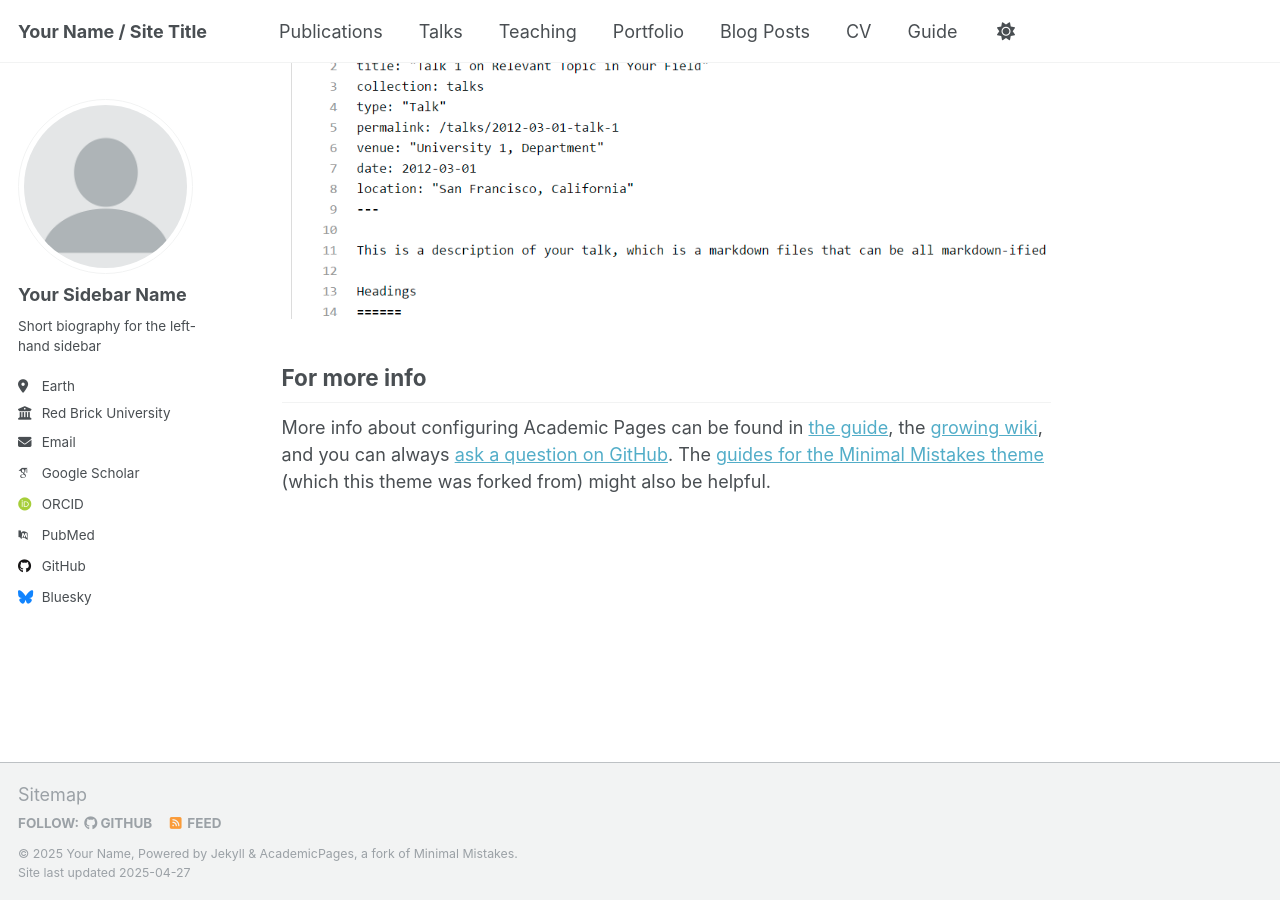
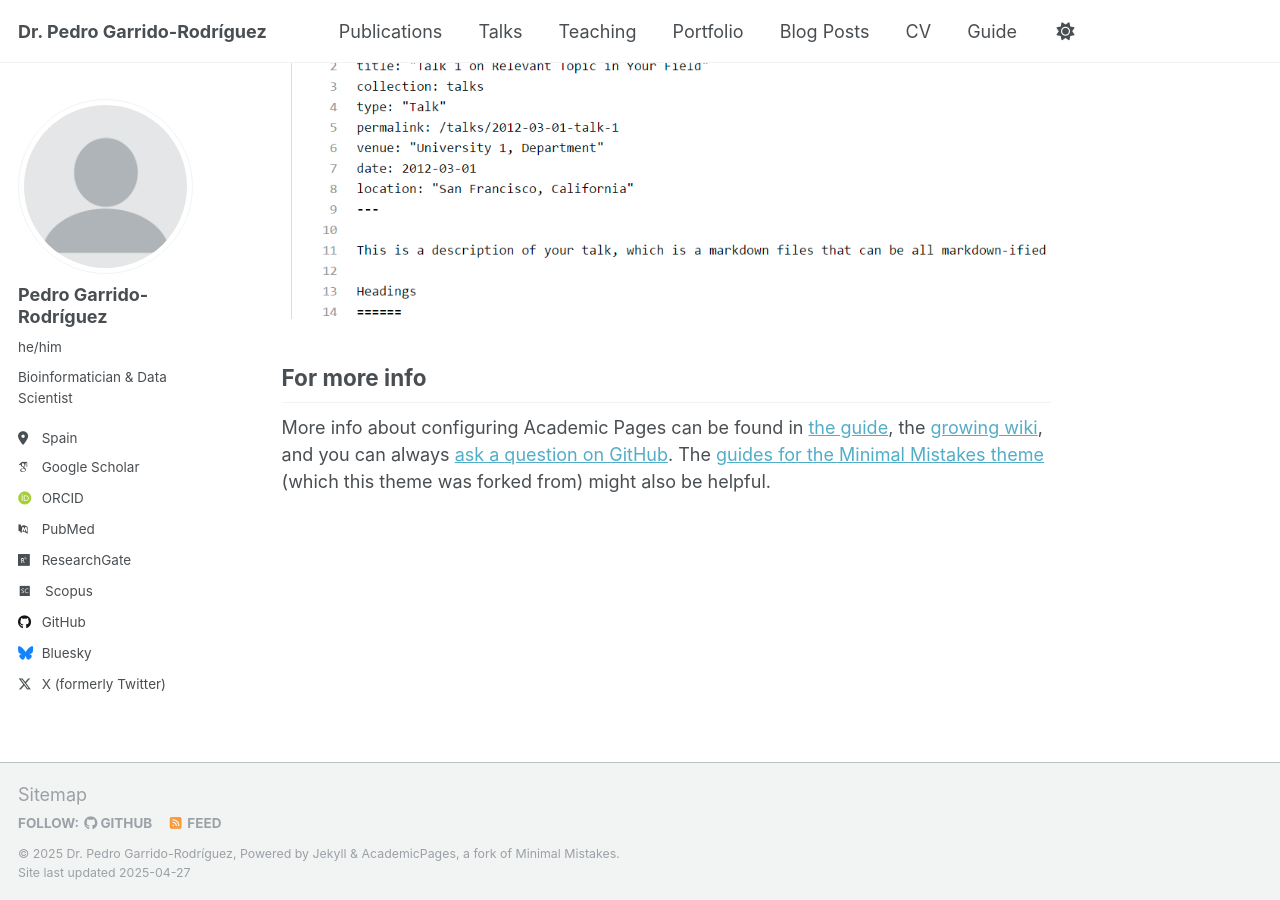
Before and after one commit to pedro-garridor/pedro-garridor.github.io, a Jekyll site: the page built from _pages/about.md, in a window 1280 px wide and 900 px high, scrolled down 2636 px. Built offline with Jekyll 4.4.1, drawn with Linux system fonts in a browser that asks for light colours; some web fonts are replaced.

Commit message:
Update _config.yml
Site-wide info

```diff
--- a/_config.yml
+++ b/_config.yml
@@ -9,13 +9,13 @@
 # Basic Site Settings
 locale                   : "en-US"
 site_theme               : "default"
-title                    : "Your Name / Site Title"
+title                    : "Dr. Pedro Garrido-Rodríguez"
 title_separator          : "-"
-name                     : &name "Your Name"
-description              : &description "personal description"
-url                      : https://academicpages.github.io # the base hostname & protocol for your site e.g. "https://[your GitHub username].github.io"
+name                     : &name "Dr. Pedro Garrido-Rodríguez"
+description              : &description "Bioinformatics, CS & Biomedicine"
+url                      : https://pedro-garridor.github.io # the base hostname & protocol for your site e.g. "https://[your GitHub username].github.io"
 baseurl                  : "" # the subpath of your site, e.g. "/blog"
-repository               : "academicpages/academicpages.github.io"
+repository               : "pedro-garridor.github.io"
 
 # Site Author - The following control what appear as part of the author content on the side bar.
 #               If a field is blank the icon and link will not appear, otherwise it will be shown.
@@ -23,34 +23,34 @@ repository               : "academicpages/academicpages.github.io"
 author:
   # Biographic information
   avatar           : "profile.png"
-  name             : "Your Sidebar Name"
-  pronouns         : # example: "she/her"
-  bio              : "Short biography for the left-hand sidebar"
-  location         : "Earth"
-  employer         : "Red Brick University"
+  name             : "Pedro Garrido-Rodríguez"
+  pronouns         : "he/him" # example: "she/her"
+  bio              : "Bioinformatician & Data Scientist"
+  location         : "Spain"
+  employer         : # "Red Brick University"
   uri              : # URL
-  email            : "none@example.org"
+  email            : # "none@example.org"
 
   # Academic websites
   arxiv            : # URL - Update with the correct link to your profile
-  googlescholar    : "https://scholar.google.com/citations?user=PS_CX0AAAAAJ"
+  googlescholar    : "https://scholar.google.com/citations?user=TcpIRXMAAAAJ"
   impactstory      : # URL
-  orcid            : "http://orcid.org/yourorcidurl"
+  orcid            : "https://orcid.org/0000-0003-3447-248X"
   semantic         : # URL
   pubmed           : "https://www.ncbi.nlm.nih.gov/pubmed/?term=john+snow"
-  researchgate     : # URL
-  scopus           : # URL
+  researchgate     : "https://www.researchgate.net/profile/Pedro-Garrido-Rodriguez" # URL
+  scopus           : "http://www.scopus.com/inward/authorDetails.url?authorID=57429621600&partnerID=MN8TOARS" # URL
 
   # Repositories and software development
   bitbucket        : # Username - Update with your username on the site
   codepen          : # Username
   dribbble         : # Username
-  github           : "academicpages"
+  github           : "pedro-garridor"
   kaggle           : # Username
   stackoverflow    : # User number or user number and name (i.e., use "1" or "1/jeff-atwood")
 
   # Social media
-  bluesky          : "bsky.app" # Replace this with you Bluesky username
+  bluesky          : "pedro-garridor.bsky.social"
   facebook         : # Username
   flickr           : # Username
   foursquare       : # Username
@@ -67,7 +67,7 @@ author:
   steam            : # Username
   telegram         : # URL
   tumblr           : # Username
-  twitter          : # Username for X / Twitter
+  twitter          : "pedro_garridor" # Username for X / Twitter
   vine             : # Username
   weibo            : # Username
   wikipedia        : # Username
```
